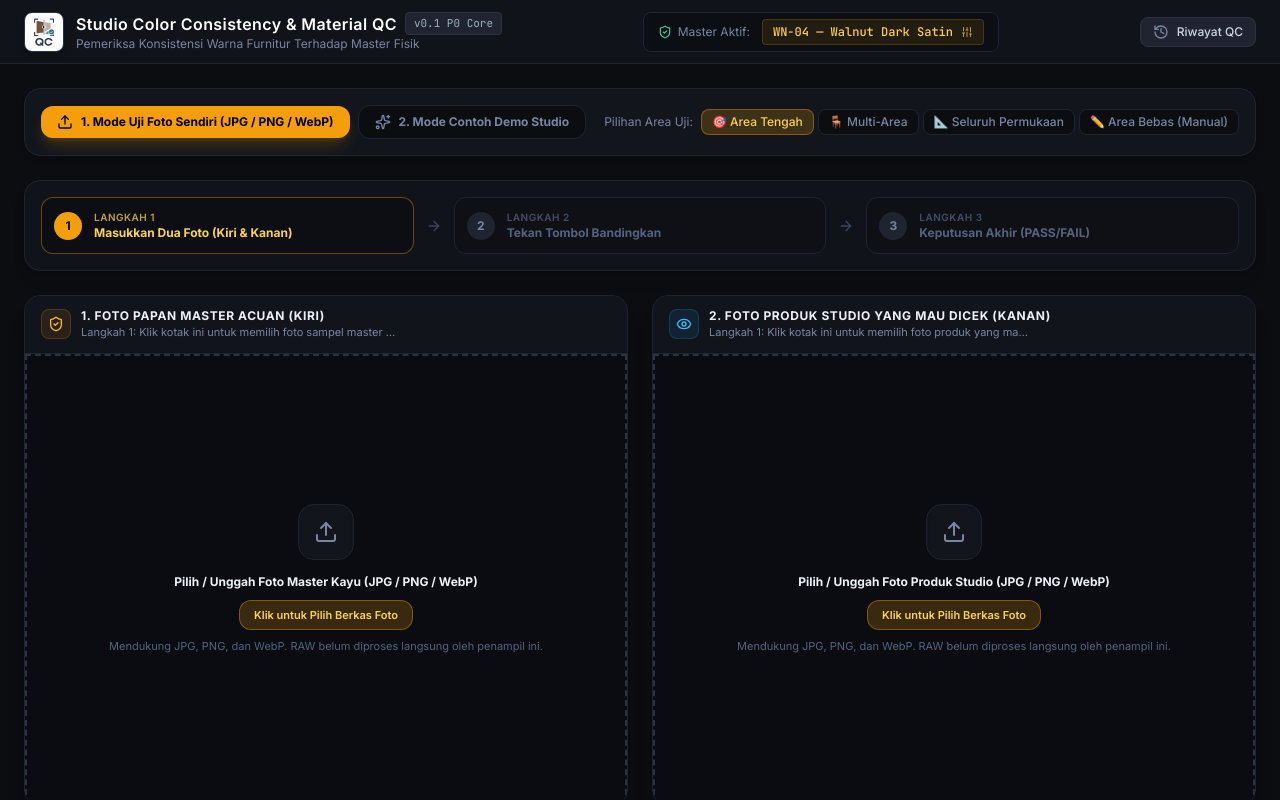
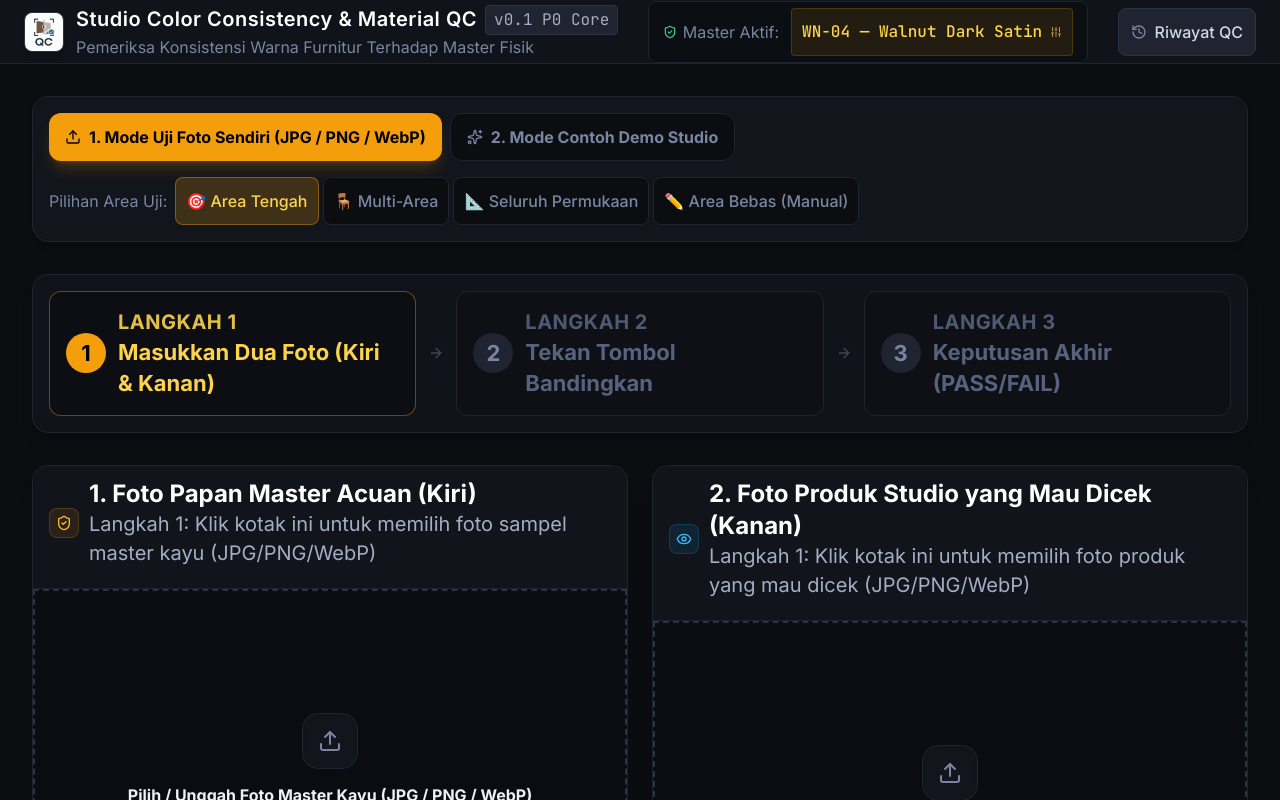
Before and after one commit to Luciansvon/AI-COLOR-COMPARE, a React (Vite) app: page / in a window 1280 px wide. Shown: the top 800 px of the page. Built offline with nearby package versions, Linux system fonts and the light colour scheme.

Commit message:
fix(ui): optimalkan layout QC untuk operator low vision
Membesarkan tipografi dan target interaksi, menyederhanakan kepadatan layout, menonjolkan metrik objektif ΔE00, serta menambah pengujian keterbacaan dan reflow 200%.

```diff
--- a/src/App.tsx
+++ b/src/App.tsx
@@ -96,7 +96,7 @@ export const App: React.FC = () => {
   };
 
   return (
-    <div className="min-h-screen bg-studio-950 text-studio-100 flex flex-col font-sans">
+    <div className="operator-readable min-h-screen bg-studio-950 text-studio-100 flex flex-col font-sans">
       {/* Header Bar */}
       <Header
         currentMaster={currentMaster}
@@ -106,7 +106,7 @@ export const App: React.FC = () => {
       />
 
       {/* Main Content Area */}
-      <main className="flex-1 px-6 pt-6">
+      <main className="flex-1 px-4 md:px-8 pt-6 md:pt-8">
         <MainQCScreen
           currentMaster={currentMaster}
           onSaveQCRecord={handleSaveQCRecord}
@@ -137,7 +137,7 @@ export const App: React.FC = () => {
       {/* Toast Notification Sederhana */}
       {toastMessage && (
         <div
-          className={`fixed bottom-6 right-6 z-50 bg-studio-900 text-xs font-medium px-4 py-3 rounded-xl shadow-2xl flex items-center gap-2 ${
+          className={`fixed bottom-6 right-6 z-50 bg-studio-900 text-base font-semibold px-5 py-4 rounded-xl shadow-2xl flex items-center gap-2 ${
             toastKind === 'error'
               ? 'border border-rose-500/50 text-rose-300'
               : 'border border-emerald-500/40 text-emerald-300'
--- a/src/components/master/MasterLibraryModal.tsx
+++ b/src/components/master/MasterLibraryModal.tsx
@@ -62,7 +62,7 @@ export const MasterLibraryModal: React.FC<MasterLibraryModalProps> = ({
 
   return (
     <div className="fixed inset-0 z-50 bg-black/70 backdrop-blur-sm flex items-center justify-center p-4">
-      <div className="bg-studio-900 border border-studio-800 rounded-xl max-w-xl w-full p-6 shadow-2xl space-y-4">
+      <div className="bg-studio-900 border border-studio-800 rounded-xl max-w-3xl w-full p-6 md:p-8 shadow-2xl space-y-4">
         {/* Header */}
         <div className="flex items-center justify-between border-b border-studio-800 pb-3">
           <div className="flex items-center space-x-2">
@@ -95,7 +95,7 @@ export const MasterLibraryModal: React.FC<MasterLibraryModalProps> = ({
             <div className="text-xs font-semibold text-amber-300 uppercase tracking-wider">
               Tambah Identitas Master Fisik Baru
             </div>
-            <div className="grid grid-cols-2 gap-3">
+            <div className="grid grid-cols-1 md:grid-cols-2 gap-4">
               <div>
                 <label className="text-[11px] text-studio-400 block mb-1">Kode Master (Contoh: WN-05)</label>
                 <input
@@ -120,7 +120,7 @@ export const MasterLibraryModal: React.FC<MasterLibraryModalProps> = ({
               </div>
             </div>
 
-            <div className="grid grid-cols-2 gap-3">
+            <div className="grid grid-cols-1 md:grid-cols-2 gap-4">
               <div>
                 <label className="text-[11px] text-studio-400 block mb-1">Toleransi Selisih (ΔE₀₀)</label>
                 <input
--- a/src/components/qc/DecisionModal.tsx
+++ b/src/components/qc/DecisionModal.tsx
@@ -48,7 +48,7 @@ export const DecisionModal: React.FC<DecisionModalProps> = ({
 
   return (
     <div className="fixed inset-0 z-50 bg-black/70 backdrop-blur-sm flex items-center justify-center p-4">
-      <div className="bg-studio-900 border border-studio-800 rounded-xl max-w-md w-full p-6 shadow-2xl space-y-4">
+      <div className="bg-studio-900 border border-studio-800 rounded-xl max-w-2xl w-full p-6 md:p-8 shadow-2xl space-y-4">
         {/* Header Modal */}
         <div className="flex items-start justify-between border-b border-studio-800 pb-3">
           <div>
@@ -73,7 +73,7 @@ export const DecisionModal: React.FC<DecisionModalProps> = ({
         </p>
 
         {/* Daftar Pilihan Alasan Terstruktur (REQ-FAIL-001) */}
-        <div className="space-y-2 max-h-56 overflow-y-auto pr-1">
+        <div className="space-y-3 max-h-[50vh] overflow-y-auto pr-2">
           {FAIL_REASONS.map((reason) => {
             const isChecked = selectedReasons.includes(reason);
             return (
@@ -87,7 +87,7 @@ export const DecisionModal: React.FC<DecisionModalProps> = ({
                 }`}
               >
                 <div
-                  className={`w-4 h-4 rounded border flex items-center justify-center transition shrink-0 ${
+                  className={`w-6 h-6 rounded border-2 flex items-center justify-center transition shrink-0 ${
                     isChecked ? 'border-rose-500 bg-rose-500 text-white' : 'border-studio-700 bg-studio-900'
                   }`}
                 >
@@ -108,7 +108,7 @@ export const DecisionModal: React.FC<DecisionModalProps> = ({
             value={note}
             onChange={(e) => setNote(e.target.value)}
             placeholder="Contoh: Perbedaan terlihat jelas pada bagian sambungan bawah dekat kaki kursi..."
-            rows={2}
+            rows={4}
             className="w-full bg-studio-950 border border-studio-800 rounded-lg p-2.5 text-xs text-studio-100 placeholder:text-studio-600 focus:outline-none focus:border-rose-500"
           />
         </div>
--- a/src/components/qc/InteractiveImageViewer.tsx
+++ b/src/components/qc/InteractiveImageViewer.tsx
@@ -435,10 +435,10 @@ export const InteractiveImageViewer: React.FC<InteractiveImageViewerProps> = ({
             </div>
           )}
           <div>
-            <h3 className="text-xs font-bold uppercase tracking-wider text-studio-100">
+            <h3 className="text-xl font-extrabold text-white">
               {title}
             </h3>
-            <p className="text-[11px] text-studio-400 truncate max-w-xs">{subtitle}</p>
+            <p className="text-base text-studio-300 max-w-xl leading-snug">{subtitle}</p>
           </div>
         </div>
 
@@ -655,25 +655,25 @@ export const InteractiveImageViewer: React.FC<InteractiveImageViewerProps> = ({
                       {/* Titik Kiri Atas (TL) */}
                       <div
                         onMouseDown={(e) => handleStartResize(e, roi.id, 'tl', displayBox)}
-                        className="absolute -top-1.5 -left-1.5 w-3.5 h-3.5 bg-white border-2 border-amber-500 rounded-full cursor-nwse-resize shadow-lg hover:scale-125 z-30 transition-transform"
+                        className="absolute -top-2.5 -left-2.5 w-5 h-5 bg-white border-2 border-amber-500 rounded-full cursor-nwse-resize shadow-lg hover:scale-125 z-30 transition-transform"
                         title="Tarik sudut untuk ubah ukuran area"
                       />
                       {/* Titik Kanan Atas (TR) */}
                       <div
                         onMouseDown={(e) => handleStartResize(e, roi.id, 'tr', displayBox)}
-                        className="absolute -top-1.5 -right-1.5 w-3.5 h-3.5 bg-white border-2 border-amber-500 rounded-full cursor-nesw-resize shadow-lg hover:scale-125 z-30 transition-transform"
+                        className="absolute -top-2.5 -right-2.5 w-5 h-5 bg-white border-2 border-amber-500 rounded-full cursor-nesw-resize shadow-lg hover:scale-125 z-30 transition-transform"
                         title="Tarik sudut untuk ubah ukuran area"
                       />
                       {/* Titik Kiri Bawah (BL) */}
                       <div
                         onMouseDown={(e) => handleStartResize(e, roi.id, 'bl', displayBox)}
-                        className="absolute -bottom-1.5 -left-1.5 w-3.5 h-3.5 bg-white border-2 border-amber-500 rounded-full cursor-nesw-resize shadow-lg hover:scale-125 z-30 transition-transform"
+                        className="absolute -bottom-2.5 -left-2.5 w-5 h-5 bg-white border-2 border-amber-500 rounded-full cursor-nesw-resize shadow-lg hover:scale-125 z-30 transition-transform"
                         title="Tarik sudut untuk ubah ukuran area"
                       />
                       {/* Titik Kanan Bawah (BR) */}
                       <div
                         onMouseDown={(e) => handleStartResize(e, roi.id, 'br', displayBox)}
-                        className="absolute -bottom-1.5 -right-1.5 w-3.5 h-3.5 bg-white border-2 border-amber-500 rounded-full cursor-nwse-resize shadow-lg hover:scale-125 z-30 transition-transform"
+                        className="absolute -bottom-2.5 -right-2.5 w-5 h-5 bg-white border-2 border-amber-500 rounded-full cursor-nwse-resize shadow-lg hover:scale-125 z-30 transition-transform"
                         title="Tarik sudut untuk ubah ukuran area"
                       />
 
--- a/src/components/qc/MainQCScreen.tsx
+++ b/src/components/qc/MainQCScreen.tsx
@@ -557,7 +557,7 @@ export const MainQCScreen: React.FC<MainQCScreenProps> = ({
   };
 
   return (
-    <div className="space-y-6 max-w-7xl mx-auto pb-12">
+    <div className="space-y-8 max-w-[1600px] mx-auto pb-16">
       {/* Pilihan Mode Kerja: Mode Uji Foto Sendiri (Default) vs Mode Demo Simulasi */}
       <div className="bg-studio-900 border border-studio-800 rounded-2xl p-4 flex flex-wrap items-center justify-between gap-4 shadow-md">
         <div className="flex items-center space-x-2">
@@ -719,14 +719,14 @@ export const MainQCScreen: React.FC<MainQCScreenProps> = ({
         <div className="flex flex-col md:flex-row items-center justify-between gap-3">
           {/* Langkah 1 */}
           <div
-            className={`flex items-center space-x-3 w-full md:w-1/3 p-3 rounded-xl border transition-all ${
+            className={`flex items-center space-x-3 w-full md:w-1/3 p-4 min-h-24 rounded-xl border transition-all ${
               masterImageSrc && productImageSrc
                 ? 'bg-emerald-500/10 border-emerald-500/30 text-emerald-300'
                 : 'bg-studio-950/60 border-amber-500/40 text-amber-300'
             }`}
           >
             <div
-              className={`w-7 h-7 rounded-full flex items-center justify-center font-bold text-xs shrink-0 ${
+              className={`w-10 h-10 rounded-full flex items-center justify-center font-extrabold text-lg shrink-0 ${
                 masterImageSrc && productImageSrc
                   ? 'bg-emerald-500 text-black'
                   : 'bg-amber-500 text-black'
@@ -735,10 +735,10 @@ export const MainQCScreen: React.FC<MainQCScreenProps> = ({
               {masterImageSrc && productImageSrc ? '✓' : '1'}
             </div>
             <div className="min-w-0">
-              <div className="text-[10px] uppercase tracking-wider font-semibold opacity-75">
+              <div className="text-base uppercase tracking-wide font-bold opacity-90">
                 Langkah 1
               </div>
-              <div className="text-xs font-bold truncate">
+              <div className="text-lg font-bold leading-snug">
                 {masterImageSrc && productImageSrc
                   ? 'Foto Siap (Master & Produk)'
                   : 'Masukkan Dua Foto (Kiri & Kanan)'}
@@ -752,7 +752,7 @@ export const MainQCScreen: React.FC<MainQCScreenProps> = ({
 
           {/* Langkah 2 */}
           <div
-            className={`flex items-center space-x-3 w-full md:w-1/3 p-3 rounded-xl border transition-all ${
+            className={`flex items-center space-x-3 w-full md:w-1/3 p-4 min-h-24 rounded-xl border transition-all ${
               comparisonStatus === 'completed'
                 ? 'bg-emerald-500/10 border-emerald-500/30 text-emerald-300'
                 : comparisonStatus === 'ready'
@@ -763,7 +763,7 @@ export const MainQCScreen: React.FC<MainQCScreenProps> = ({
             }`}
           >
             <div
-              className={`w-7 h-7 rounded-full flex items-center justify-center font-bold text-xs shrink-0 ${
+              className={`w-10 h-10 rounded-full flex items-center justify-center font-extrabold text-lg shrink-0 ${
                 comparisonStatus === 'completed'
                   ? 'bg-emerald-500 text-black'
                   : comparisonStatus === 'ready'
@@ -774,10 +774,10 @@ export const MainQCScreen: React.FC<MainQCScreenProps> = ({
               {comparisonStatus === 'completed' ? '✓' : '2'}
             </div>
             <div className="min-w-0">
-              <div className="text-[10px] uppercase tracking-wider font-semibold opacity-75">
+              <div className="text-base uppercase tracking-wide font-bold opacity-90">
                 Langkah 2
               </div>
-              <div className="text-xs font-bold truncate">
+              <div className="text-lg font-bold leading-snug">
                 {comparisonStatus === 'completed'
                   ? 'Selesai Dibandingkan'
                   : comparisonStatus === 'analyzing'
@@ -795,7 +795,7 @@ export const MainQCScreen: React.FC<MainQCScreenProps> = ({
 
           {/* Langkah 3 */}
           <div
-            className={`flex items-center space-x-3 w-full md:w-1/3 p-3 rounded-xl border transition-all ${
+            className={`flex items-center space-x-3 w-full md:w-1/3 p-4 min-h-24 rounded-xl border transition-all ${
               productDecision
                 ? productDecision === 'PASS'
                   ? 'bg-emerald-500/20 border-emerald-500/40 text-emerald-300'
@@ -806,7 +806,7 @@ export const MainQCScreen: React.FC<MainQCScreenProps> = ({
             }`}
           >
             <div
-              className={`w-7 h-7 rounded-full flex items-center justify-center font-bold text-xs shrink-0 ${
+              className={`w-10 h-10 rounded-full flex items-center justify-center font-extrabold text-lg shrink-0 ${
                 productDecision
                   ? productDecision === 'PASS'
                     ? 'bg-emerald-500 text-black'
@@ -817,10 +817,10 @@ export const MainQCScreen: React.FC<MainQCScreenProps> = ({
               {productDecision ? '✓' : '3'}
             </div>
             <div className="min-w-0">
-              <div className="text-[10px] uppercase tracking-wider font-semibold opacity-75">
+              <div className="text-base uppercase tracking-wide font-bold opacity-90">
                 Langkah 3
               </div>
-              <div className="text-xs font-bold truncate">
+              <div className="text-lg font-bold leading-snug">
                 {productDecision
                   ? `Keputusan: ${productDecision === 'PASS' ? 'Lolos (PASS)' : 'Gagal (FAIL)'}`
                   : comparisonStatus === 'completed'
@@ -1066,7 +1066,7 @@ export const MainQCScreen: React.FC<MainQCScreenProps> = ({
           {/* Bagian Perbandingan Per Area (ROI) */}
           <div className="space-y-3">
             <div className="flex items-center justify-between">
-              <h3 className="text-sm font-semibold uppercase tracking-wider text-studio-200">
+              <h3 className="text-2xl font-bold text-white">
                 Perbandingan Per Area Produk (ROI)
               </h3>
               <span className="text-xs text-studio-400">
@@ -1076,7 +1076,7 @@ export const MainQCScreen: React.FC<MainQCScreenProps> = ({
               </span>
             </div>
 
-            <div className={rois.length === 1 ? 'w-full' : 'grid grid-cols-1 md:grid-cols-3 gap-4'}>
+            <div className={rois.length === 1 ? 'w-full' : 'grid grid-cols-1 xl:grid-cols-2 gap-6'}>
               {rois.map((roi) => (
                 <EvidenceCard
                   key={roi.id}
@@ -1118,8 +1118,8 @@ export const MainQCScreen: React.FC<MainQCScreenProps> = ({
           <div className="bg-gradient-to-r from-studio-900 via-studio-850 to-studio-900 border border-studio-800 rounded-xl p-6 flex flex-col md:flex-row items-center justify-between gap-6 shadow-xl">
             <div>
               <div className="flex items-center space-x-2">
-                <h3 className="text-base font-bold text-white">
-                  Keputusan Akhir Produk (Operator Authority)
+                <h3 className="text-2xl font-extrabold text-white">
+                  Keputusan Akhir Produk
                 </h3>
                 {productDecision && (
                   <span
@@ -1133,7 +1133,7 @@ export const MainQCScreen: React.FC<MainQCScreenProps> = ({
                   </span>
                 )}
               </div>
-              <p className="text-xs text-studio-400 mt-1 max-w-xl leading-relaxed">
+              <p className="text-base text-studio-300 mt-2 max-w-3xl leading-relaxed">
                 Sesuai prinsip sistem (INV-003), rekomendasi sistem bukan penentu mutlak. Operator menentukan apakah produk ini lolos QC studio secara keseluruhan atau memerlukan perbaikan/pemotretan ulang.
               </p>
             </div>
@@ -1141,8 +1141,9 @@ export const MainQCScreen: React.FC<MainQCScreenProps> = ({
             {/* Tombol Keputusan Akhir */}
             <div className="flex items-center space-x-3 shrink-0">
               <button
+                id="btn-final-pass"
                 onClick={() => handleProductDecision('PASS')}
-                className={`px-6 py-3 rounded-xl text-xs font-bold uppercase tracking-wider flex items-center gap-2 transition-all shadow-lg ${
+                className={`px-8 py-4 rounded-xl text-lg font-extrabold uppercase tracking-wide flex items-center gap-3 transition-all shadow-lg ${
                   productDecision === 'PASS'
                     ? 'bg-emerald-500 text-black shadow-emerald-500/30 scale-105'
                     : 'bg-studio-800 text-studio-200 hover:bg-emerald-600 hover:text-white border border-studio-700'
@@ -1153,8 +1154,9 @@ export const MainQCScreen: React.FC<MainQCScreenProps> = ({
               </button>
 
               <button
+                id="btn-final-fail"
                 onClick={() => handleProductDecision('FAIL')}
-                className={`px-6 py-3 rounded-xl text-xs font-bold uppercase tracking-wider flex items-center gap-2 transition-all shadow-lg ${
+                className={`px-8 py-4 rounded-xl text-lg font-extrabold uppercase tracking-wide flex items-center gap-3 transition-all shadow-lg ${
                   productDecision === 'FAIL'
                     ? 'bg-rose-600 text-white shadow-rose-600/30 scale-105'
                     : 'bg-studio-800 text-studio-200 hover:bg-rose-600 hover:text-white border border-studio-700'
--- a/src/index.css
+++ b/src/index.css
@@ -26,3 +26,113 @@
 ::-webkit-scrollbar-thumb:hover {
   background: #3d465c;
 }
+
+/* Operator Low-Vision Readability Layer
+ * Minimum teks operasional 16px. Angka bukti utama jauh lebih besar.
+ */
+.operator-readable {
+  font-size: 1rem;
+  line-height: 1.55;
+}
+
+.operator-readable [class~="text-[8px]"],
+.operator-readable [class~="text-[9px]"],
+.operator-readable [class~="text-[10px]"],
+.operator-readable [class~="text-[11px]"],
+.operator-readable .text-xs {
+  font-size: 1rem !important;
+  line-height: 1.5 !important;
+}
+
+.operator-readable .text-sm {
+  font-size: 1.125rem !important;
+  line-height: 1.5 !important;
+}
+
+.operator-readable .text-base {
+  font-size: 1.25rem !important;
+  line-height: 1.45 !important;
+}
+
+.operator-readable .text-lg {
+  font-size: 1.375rem !important;
+  line-height: 1.4 !important;
+}
+
+.operator-readable .text-xl {
+  font-size: 1.5rem !important;
+  line-height: 1.35 !important;
+}
+
+.operator-readable .text-2xl {
+  font-size: 1.75rem !important;
+  line-height: 1.3 !important;
+}
+
+.operator-readable .text-3xl {
+  font-size: 2rem !important;
+  line-height: 1.2 !important;
+}
+
+.operator-readable .operator-number {
+  font-size: clamp(1.9rem, 2.5vw, 2.6rem) !important;
+  line-height: 1.05 !important;
+  font-weight: 800 !important;
+  font-variant-numeric: tabular-nums;
+  letter-spacing: -0.02em;
+}
+
+.operator-readable button,
+.operator-readable label[class*="cursor-pointer"],
+.operator-readable [role="button"] {
+  min-height: 3rem;
+}
+
+.operator-readable button {
+  min-width: 3rem;
+}
+
+.operator-readable input:not([type="range"]),
+.operator-readable textarea,
+.operator-readable select {
+  font-size: 1rem !important;
+  line-height: 1.5 !important;
+  min-height: 3rem;
+}
+
+.operator-readable input[type="range"] {
+  height: 0.8rem !important;
+}
+
+.operator-readable :where(button, input, textarea, select, [role="button"]):focus-visible {
+  outline: 3px solid #fbbf24 !important;
+  outline-offset: 3px !important;
+}
+
+.operator-readable p,
+.operator-readable li {
+  max-width: 80ch;
+}
+
+.operator-readable ::-webkit-scrollbar {
+  width: 10px;
+  height: 10px;
+}
+
+@media (max-width: 760px) {
+  .operator-readable button,
+  .operator-readable label[class*="cursor-pointer"] {
+    white-space: normal;
+  }
+}
+
+@media (prefers-reduced-motion: reduce) {
+  .operator-readable *,
+  .operator-readable *::before,
+  .operator-readable *::after {
+    scroll-behavior: auto !important;
+    animation-duration: 0.01ms !important;
+    animation-iteration-count: 1 !important;
+    transition-duration: 0.01ms !important;
+  }
+}
```
Also changed, not shown: src/components/qc/CorrectionPanel.tsx (+4 -4 lines), src/components/qc/EvidenceCard.tsx (+22 -20 lines), tests/test_browser.mjs (+57 -7 lines).
